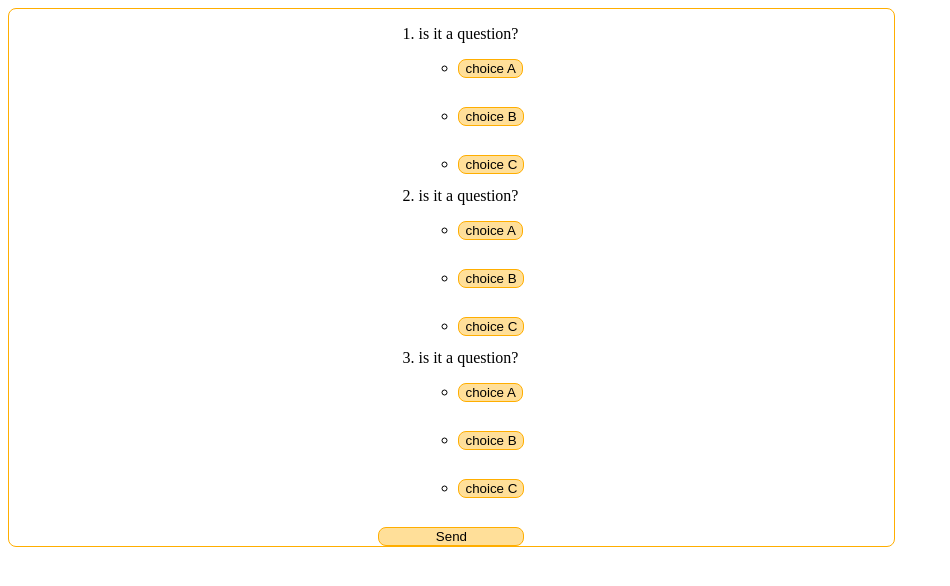
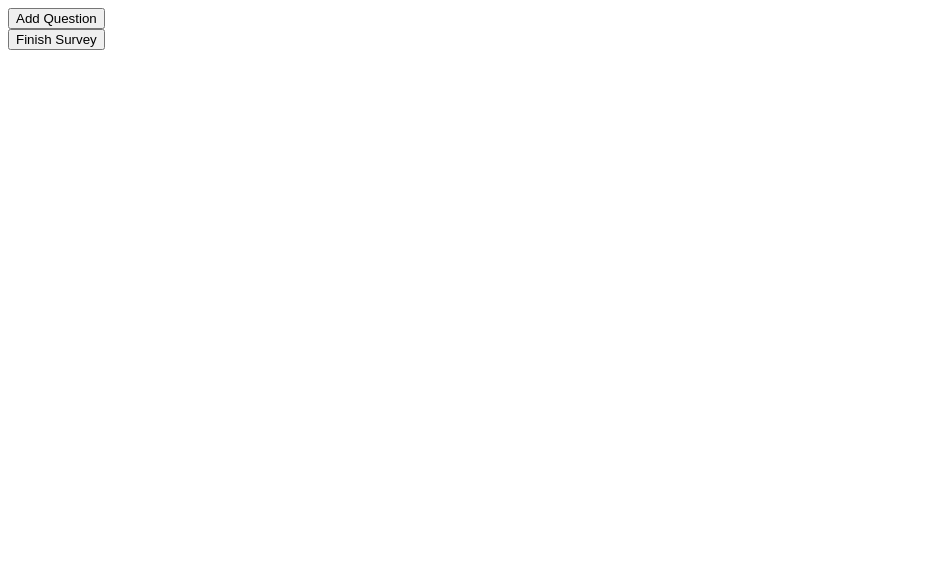
Before and after one commit to ro-ll-bot/survey-generator, a React (Create React App) app: page / in a window 1280 px wide. Shown: the top 586 px of the page, without its empty margins (0-950 px from the left). Built offline with nearby package versions, Linux system fonts and the light colour scheme.

Commit message:
Updated component naming convention

```diff
--- a/src/components/choice/Choice.tsx
+++ b/src/components/choice/Choice.tsx
@@ -6,7 +6,7 @@ export interface Choice {
   content: string | ImageBitmap;
 }
 
-function getChoiceViewUI(id: number,
+function getChoiceUI(id: number,
   inputHandler: (idx:number, data:string)=>void,
   rateHandler: (idx: number, data: number)=>void) {
 
@@ -22,7 +22,7 @@ export interface ChoiceProps {
   choiceList: Choice[];
 }
 
-export function ChoiceGroupView(props: ChoiceProps) {
+export function ChoiceGroup(props: ChoiceProps) {
   const [id, setId] = useState(0);
   const [choices, setChoices] = useState<Choice[]>(props.choiceList);
 
@@ -47,10 +47,9 @@ export function ChoiceGroupView(props: ChoiceProps) {
   return (
     <div>
       {choices.map(choice => {
-        return getChoiceViewUI(choice.id, updateChoiceInputData, updateChoiceRateData);
+        return getChoiceUI(choice.id, updateChoiceInputData, updateChoiceRateData);
       })}
       <button onClick={addNewChoice}>Add Choice</button>
     </div>
   );
-
 }
--- a/src/components/question/Question.tsx
+++ b/src/components/question/Question.tsx
@@ -1,23 +1,28 @@
 import { useEffect, useState } from 'react';
-import { Choice, ChoiceGroupView } from '../choice/Choice'
+import { Choice, ChoiceGroup } from '../choice/Choice'
 
-function getQuestionView(id: number, choice: Choice[],
+export interface Question {
+  id: number;
+  choices: Choice[];
+  question: string;
+}
+
+function getQuestionUI(id: number, choice: Choice[],
   questionInputHandler: (idx: number, data: string) => void) {
 
   return (
     <div>
       <textarea onChange={e => questionInputHandler(id, e.target.value)}></textarea>
       <span>lock</span>
-      <ChoiceGroupView choiceList={choice} />
+      <ChoiceGroup choiceList={choice} />
     </div>
   );
 }
-
 export interface QuestionProps {
   questionList: Question[];
 }
 
-export function QuestionGroupView(props: QuestionProps) {
+export function QuestionGroup(props: QuestionProps) {
 
   const [id, setId] = useState(0);
   const [questions, setQuestions] = useState<Question[]>(props.questionList);
@@ -39,16 +44,9 @@ export function QuestionGroupView(props: QuestionProps) {
   return (
     <div>
       {questions.map(question => {
-        return getQuestionView(question.id, question.choices, questionInputChange);
+        return getQuestionUI(question.id, question.choices, questionInputChange);
       })}
       <button onClick={addNewQuestion}>Add Question</button>
     </div>
   );
 }
-
-
-export interface Question {
-  id: number;
-  choices: Choice[];
-  question: string;
-}
--- a/src/components/survey/Survey.tsx
+++ b/src/components/survey/Survey.tsx
@@ -1,7 +1,7 @@
 import React from 'react';
-import { QuestionGroupView, Question } from '../question/Question';
+import { QuestionGroup, Question } from '../question/Question';
 
-export default function ExamGeneratorView() {
+export default function SurveyGenerator() {
 
   const questions: Question[] = [];
 
@@ -10,7 +10,7 @@ export default function ExamGeneratorView() {
   };
 
   return (<div>
-    <QuestionGroupView questionList={questions}></QuestionGroupView>
+    <QuestionGroup questionList={questions}></QuestionGroup>
     <button onClick={finishSurvey}>Finish Survey</button>
   </div>
   );
--- a/src/index.tsx
+++ b/src/index.tsx
@@ -1,13 +1,12 @@
 import React from 'react';
 import ReactDOM from 'react-dom';
-import Survey from './app/list/Survey';
-import ExamGeneratorView from './components/survey/Survey';
 import reportWebVitals from './reportWebVitals';
+import SurveyGenerator from './components/survey/Survey';
 import "./css/main.css";
 
 ReactDOM.render(
   <React.StrictMode>
-    <Survey />
+    <SurveyGenerator />
   </React.StrictMode>,
   document.getElementById('root')
 );
```
